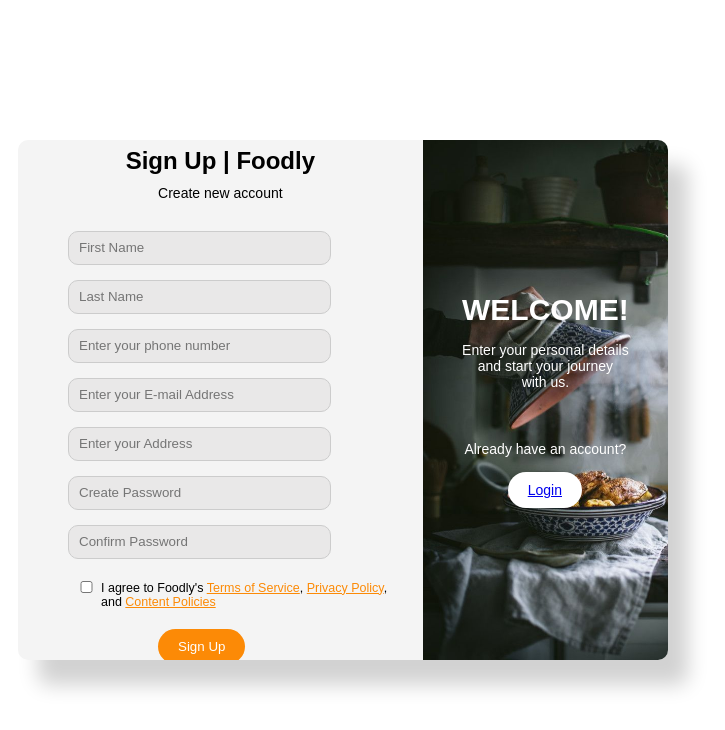
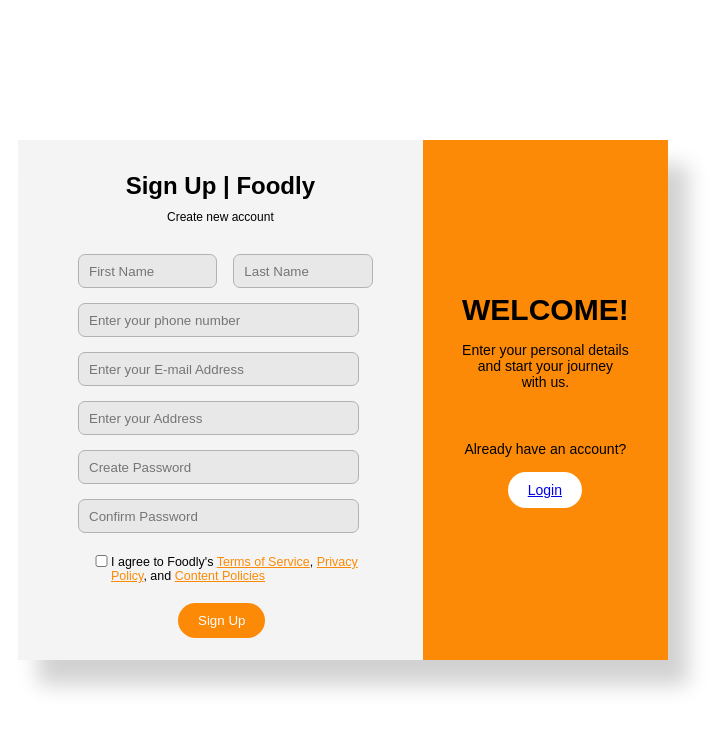
Before and after one commit to DeepsonThapa/Team-Collaboration, a PHP site: page /SignUp.php in a window 1280 px wide. Shown: the top 730 px of the page, without its empty margins (297-1022 px from the left). Run offline with PHP 8.4, Linux system fonts and the light colour scheme; a stand-in replaces the project's code that opens the database connection.

Commit message:
Update SignUp.css

```diff
--- a/SignUp.css
+++ b/SignUp.css
@@ -20,14 +20,14 @@
   width: 650px;
   height: 520px;
   box-shadow: 20px 25px 20px rgb(210, 210, 210);
-    border-radius: 10px;
+  border:5px rgb(135, 135, 135);
+  border-radius: 0px;
   overflow: hidden;
 }
 
 /*Left Section-SignUp Page*/
 
 .form-section, .welcome-section {
-
   padding: 30px;
   display: flex;
   flex-direction: column;
@@ -50,9 +50,7 @@
 .terms-list a{
   color:#FC8A06;
 }
-  .form-section input :first-child{
-    width:30%;
-  }
+
 .form-section {
 
   flex:3.5;
@@ -69,30 +67,41 @@
 
 .form-section p {
   text-align: center;
-    font-size: 14px;
+  font-size: 12px;
   margin-bottom: 30px;
 }
-  .form-section h5 {
-    margin-top: 3px;
-    margin-left:20px;
-    margin-bottom: 10px;
+
+.name-container{
+display:flex;
+}
+#name-container1{
+  margin-right:15px;
+  font: size 13px;;
+  width:35%;
+
+}
+
+#name-container2 {
+ width:35%;
+ margin-left:1px;
 }
 
 .form-section input {
-    margin-left:20px;
+  align-self: center;
+  margin-left:30px;
   background-color: #e9e8e8;
   height:12px;
-    width: 70%;
+  width: 75%;
   padding: 10px;
   margin-bottom: 15px;
-    border: 1px solid #ccc;
-    border-radius: 10px;
+  border: 0.5px solid #b3b1b1;
+  border-radius: 7px;
   margin-right: 20px;
 }
 
 
 .form-section button {
-    margin-left:110px;
+  margin-left:130px;
   background-color: #FC8A06;
   color: white;
   border: none;
@@ -108,11 +117,11 @@
 
 .welcome-section {
 
-    background-image: url(One\ Pot\ Meal\ Moroccan\ Chicken\ _\ Adventures\ in\ Cooking.jpeg);
+  /*background-image: url(One\ Pot\ Meal\ Moroccan\ Chicken\ _\ Adventures\ in\ Cooking.jpeg);*/
+  background-color: #FC8A06;
   background-size: cover;
   fill-opacity: 0.5;
-    flex:1.5;
-
+  flex:1.1;
   color: black;
   text-align: center;
   display: flex;
@@ -124,27 +133,31 @@
   font-size: 30px;
   font-weight: bold;
   margin-bottom: 15px;
-    color:white;
+
 }
 
 .welcome-section p {
-    color:white;
   font-size: 14px;
   margin-bottom: 15px;
 
 }
 
 .welcome-section .login-btn {
+  text-decoration: none;
   margin-left: 55px;
   margin-right: 56px;
   padding: 10px 20px;
   background-color: white;
-    color: #FC8A06;
+
   border: none;
   border-radius: 20px;
   font-size: 14px;
   cursor: pointer;
 }
+.welcome-section .login-btn li{
+  text-decoration: none;
+  color:#FC8A06;
+}
 
 .welcome-section .login-btn:hover {
   background-color: #f4f4f4;
```
Lines whose indentation alone changed are shown as unchanged.
